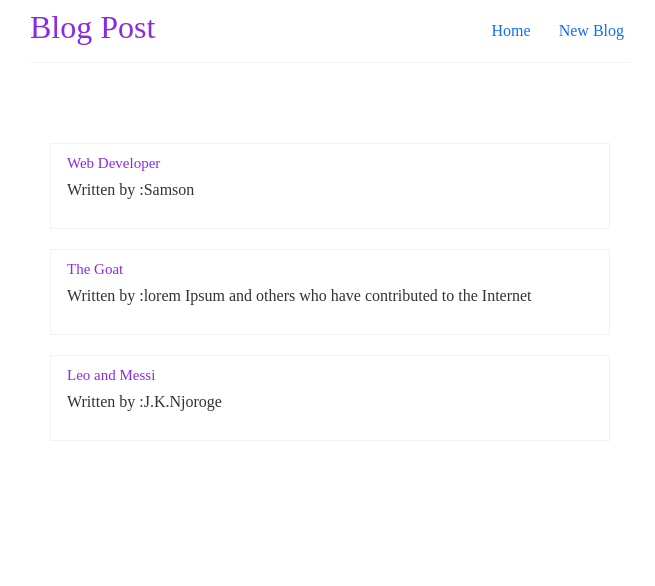
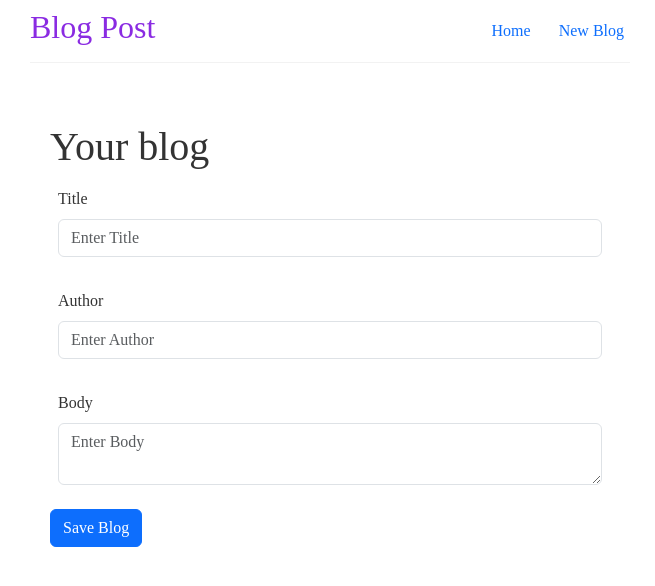
Before and after one commit to gabrielblue/Blog, a React (Create React App) app: page /BlogForm in a window 1280 px wide. Shown: the top 586 px of the page, without its empty margins (310-965 px from the left). Built offline with nearby package versions, Linux system fonts and the light colour scheme; data requests are answered from the project's data file; a web font is replaced by a local one.

Commit message:
added new files and linked the nav links

```diff
--- a/data/db.json
+++ b/data/db.json
@@ -9,8 +9,8 @@
         {
             "id": 2,
             "title": "The Goat",
-            "author": "lorem Ipsum and others who have contributed to the Internet",
-            "body": "Body 2"
+            "author": "J.Muthoke",
+            "body": "cwknmweckomqokm"
         },
         {
             "id": 3,
--- a/package.json
+++ b/package.json
@@ -10,6 +10,7 @@
     "bootstrap": "^5.3.2",
     "react": "^18.2.0",
     "react-dom": "^18.2.0",
+    "react-router-dom": "^5.3.4",
     "react-scripts": "5.0.1",
     "web-vitals": "^2.1.4"
   },
--- a/src/App.js
+++ b/src/App.js
@@ -2,21 +2,31 @@
 import './App.css';
 import Navbar from './components/Navbar';
 import 'bootstrap/dist/css/bootstrap.min.css';
-// import BlogForm from './components/BlogForm';
-// import YourExistingBlogComponent from './components/YourExistingBlog';
-import MyBlog from './components/Blog';
+import Home from './components/Home';
+import { BrowserRouter as Route, Switch } from 'react-router-dom';
+import BlogForm from './components/BlogForm';
+import { BrowserRouter } from 'react-router-dom/cjs/react-router-dom';
 
 function App() {
   return (
+   <BrowserRouter>
     <div className="App">
       <Navbar />
       {/* <BlogForm /> */}
       {/* <YourExistingBlogComponent/> */}
 
-      <div className='content'>
-      <MyBlog/>
+        <div className='content'>
+          <Switch>
+            <Route exact path ="/">
+              <Home/>
+            </Route>
+            <Route path ="/BlogForm">
+              <BlogForm/>
+            </Route>
+            </Switch>
       </div>
-    </div>
+      </div>
+      </BrowserRouter>
   );
 }
 
--- a/src/components/Blog.js
+++ /dev/null
@@ -1,34 +0,0 @@
-import { useEffect, useState } from "react";
-import axios  from "axios";
-import BlogList from "./BlogList";
-const MyBlog = () => {
-    const [blogs,setBlogs] = useState('')
-    useEffect(() => {
-        axios.get('http://localhost:4000/blogs')
-
-        .then(res => {
-            setBlogs(res.data)
-        })
-        .catch(err => {
-            console.log(err)
-        })
-    })
-// let blogList = blogs.map((blog) => (
-//     <h1 key={blog.id}>{blog.author},{blog.title}</h1>
-// ));
-    return (
-
-        <div className="home">
-            {blogs && <BlogList blogs = {blogs} />}
-            {/* {blogs.map((blog) => (
-                <div className="preview" key={blog.id}>
-                    <h3>{blog.title}</h3>
-                    <p>Written By: {blog.author}</p>
-                </div>
-            ))} */}
-    </div>
-);
-}
-
-
-export default MyBlog;
--- a/src/components/BlogForm.js
+++ b/src/components/BlogForm.js
@@ -16,7 +16,7 @@ const BlogForm = () => {
     return (
         <form onSubmit={handleSubmit}>
             <h1 className="">Your blog</h1>
-            <div className="mb-3 p-2">
+            <div className="BlogForm mb-3 p-2">
                 <label htmlFor="title" className="form-label">Title</label>
                 <input type="text" placeholder="Enter Title" className="form-control" id="title" value={title} onChange={(e) => setTitle(e.target.value)} />
             </div>
--- /dev/null
+++ b/src/components/Home.js
@@ -0,0 +1,23 @@
+import UseFetch from "./UseFetch";
+import BlogList from "./BlogList";
+const Home = () => {
+    const [data] = UseFetch('http://localhost:4001/blogs');
+    return (
+        <div className="home">
+
+            {data && <BlogList blogs={data} title="All Blogs" /> }
+
+
+            {/* {blogs && <BlogList blogs = {blogs} />}
+            {/* {blogs.map((blog) => (
+                <div className="preview" key={blog.id}>
+                    <h3>{blog.title}</h3>
+                    <p>Written By: {blog.author}</p>
+                </div>
+            ))} */}
+    </div>
+);
+}
+
+
+export default Home;
--- a/src/components/Navbar.js
+++ b/src/components/Navbar.js
@@ -1,11 +1,14 @@
+import React from "react";
+import { Link } from "react-router-dom/cjs/react-router-dom";
 const Navbar = () => {
 
     return (
     <nav className="navbar">
             <h2>Blog Post</h2>
             <div className="links">
-                <a href="Home">Home</a>
-                <a href="New Blog">New Blog</a>
+                <Link to="/">Home</Link>
+                <Link to="/BlogForm">New Blog</Link>
+                {/* <a href="New Blog">New Blog</a> */}
                 </div>
         </nav>
     )
--- /dev/null
+++ b/src/components/UseFetch.js
@@ -0,0 +1,17 @@
+import { useState, useEffect } from "react";
+import axios from "axios";
+
+const UseFetch = (url) => {
+    const [data, setData] = useState(null)
+
+    useEffect(() => {
+        axios.get(url)
+            .then(res => [setData[res.data]])
+            .catch(err => console.log(err))
+
+    }, [url])
+
+    return [data];
+}
+
+export default UseFetch;
```
Also changed, not shown: 1 other file (tests, documents, lock files or other folders).
